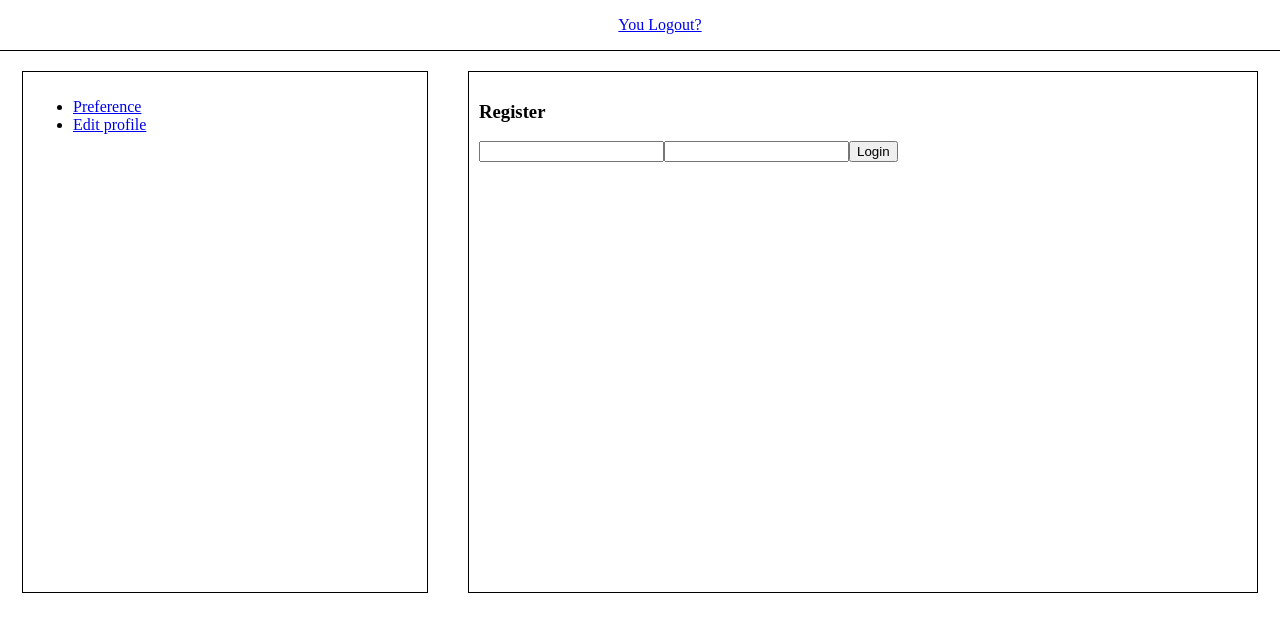
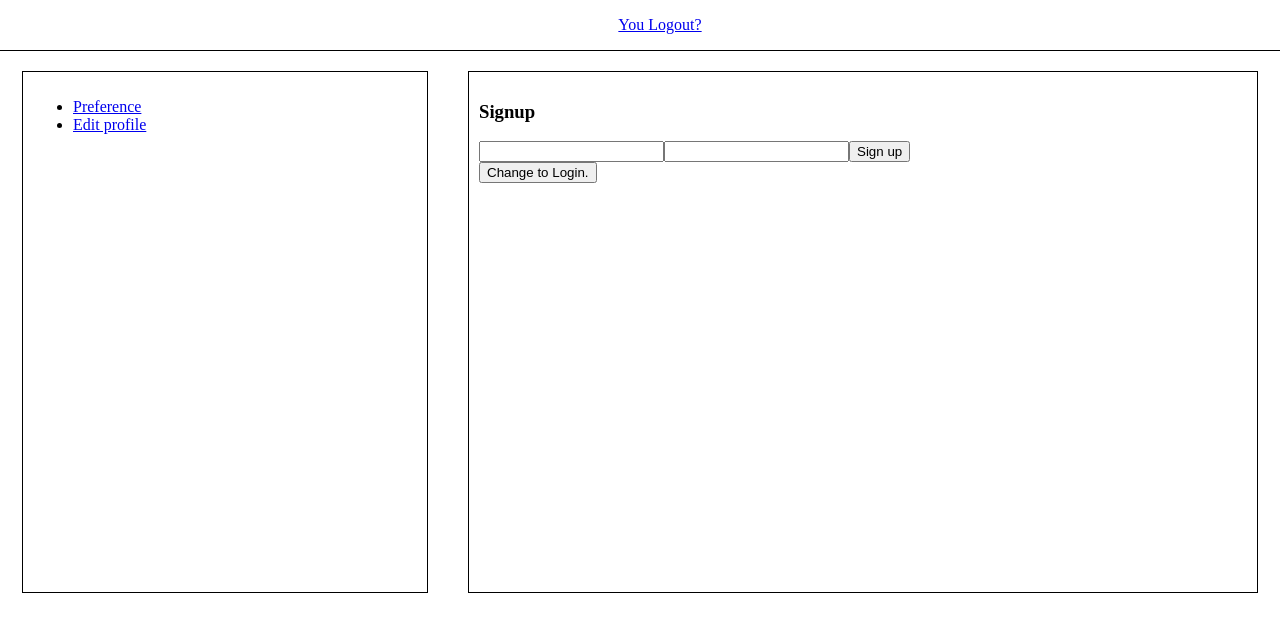
Before and after one commit to oukunan/Taskworld-assignment, a React app: page / in a window 1280 px wide. Shown: the top 632 px of the page. Built offline with nearby package versions, Linux system fonts and the light colour scheme.

Commit message:
Edit path and fixed state signup container

```diff
--- a/src/client/components/Menu/Menu.js
+++ b/src/client/components/Menu/Menu.js
@@ -6,7 +6,7 @@ const menu = props => {
   return (
     <div className="menu-layout">
       <ul>
-        <MenuItem link="/" title="Preference" />
+        <MenuItem link="/preference" title="Preference" />
         <MenuItem link="/profile" title="Edit profile" />
       </ul>
     </div>
--- a/src/client/containers/Signup/Signup.js
+++ b/src/client/containers/Signup/Signup.js
@@ -6,19 +6,31 @@ import Button from '../../components/UI/Button/Button';
 class Signup extends Component {
   state = {
     email: '',
-    password: ''
+    password: '',
+    isLogin: false
   };
 
-  signupHandler = e => {
+  submitHandler = e => {
     e.preventDefault();
+    if (this.state.isLogin) {
       axios
-      .post('http://localhost:8080/signup', this.state)
+        .post('http://localhost:8080/login', this.state)
         .then(res => {
-        console.log(res.data);
+          this.props.history.push('/preference');
         })
         .catch(err => {
           console.log(err.response);
         });
+    } else {
+      axios
+        .post('http://localhost:8080/signup', this.state)
+        .then(res => {
+          this.setState({ isLogin: true });
+        })
+        .catch(err => {
+          console.log(err.response);
+        });
+    }
   };
 
   handleInput = e => {
@@ -29,15 +41,37 @@ class Signup extends Component {
     });
   };
 
+  authToggle = () => {
+    this.setState(prevState => ({
+      isLogin: !prevState.isLogin
+    }));
+  };
+
   render() {
+    console.log(this.state);
+    const { isLogin } = this.state;
     return (
       <div>
-        <h3>Register</h3>
-        <form onSubmit={this.signupHandler}>
-          <input type="email" name="email" onChange={this.handleInput} />
-          <input type="password" name="password" onChange={this.handleInput} />
-          <Button>Login</Button>
+        <h3>{isLogin ? 'Login' : 'Signup'}</h3>
+        <form onSubmit={this.submitHandler}>
+          <input
+            type="email"
+            name="email"
+            value={this.state.email}
+            onChange={this.handleInput}
+          />
+          <input
+            type="password"
+            name="password"
+            value={this.state.password}
+            onChange={this.handleInput}
+          />
+          <Button>{isLogin ? 'Login' : 'Sign up'}</Button>
         </form>
+
+        <Button clicked={this.authToggle}>
+          Change to {isLogin ? 'Sing up' : 'Login'}.
+        </Button>
       </div>
     );
   }
```
Lines whose indentation alone changed are shown as unchanged.
